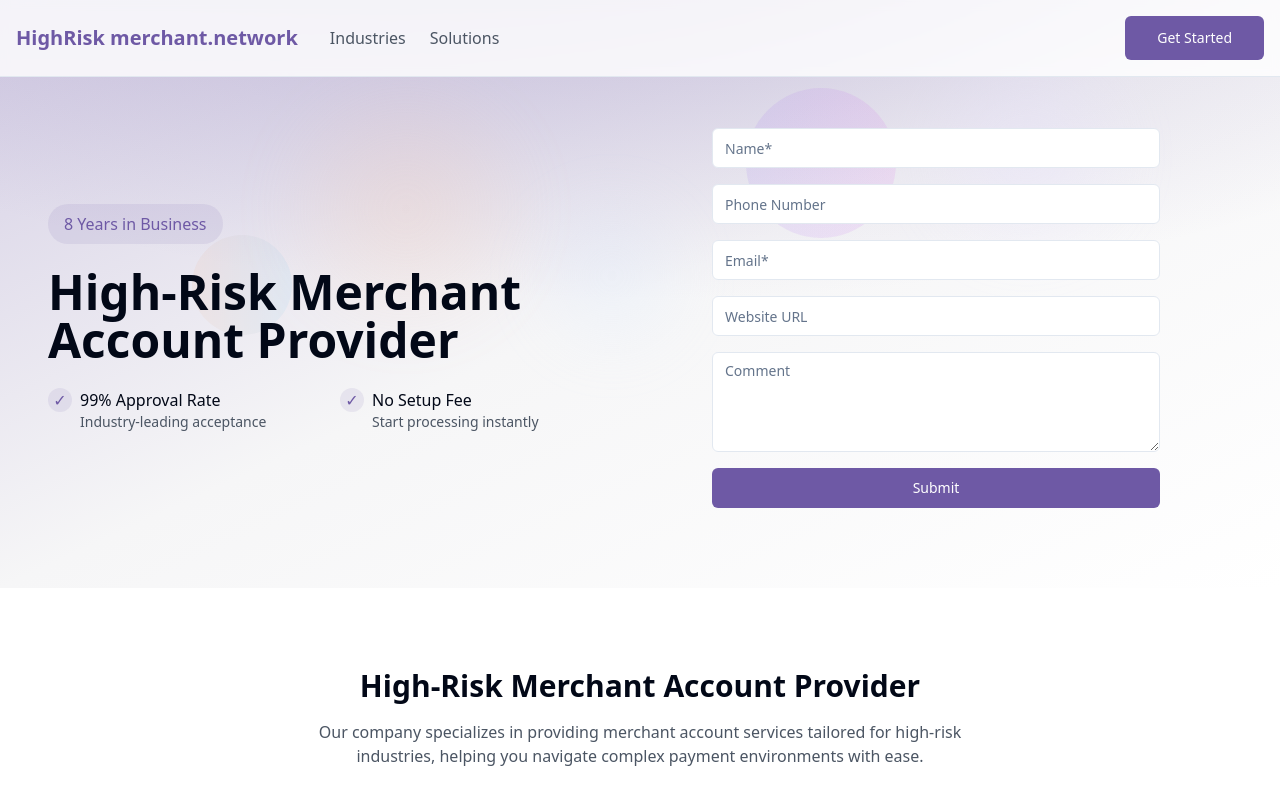
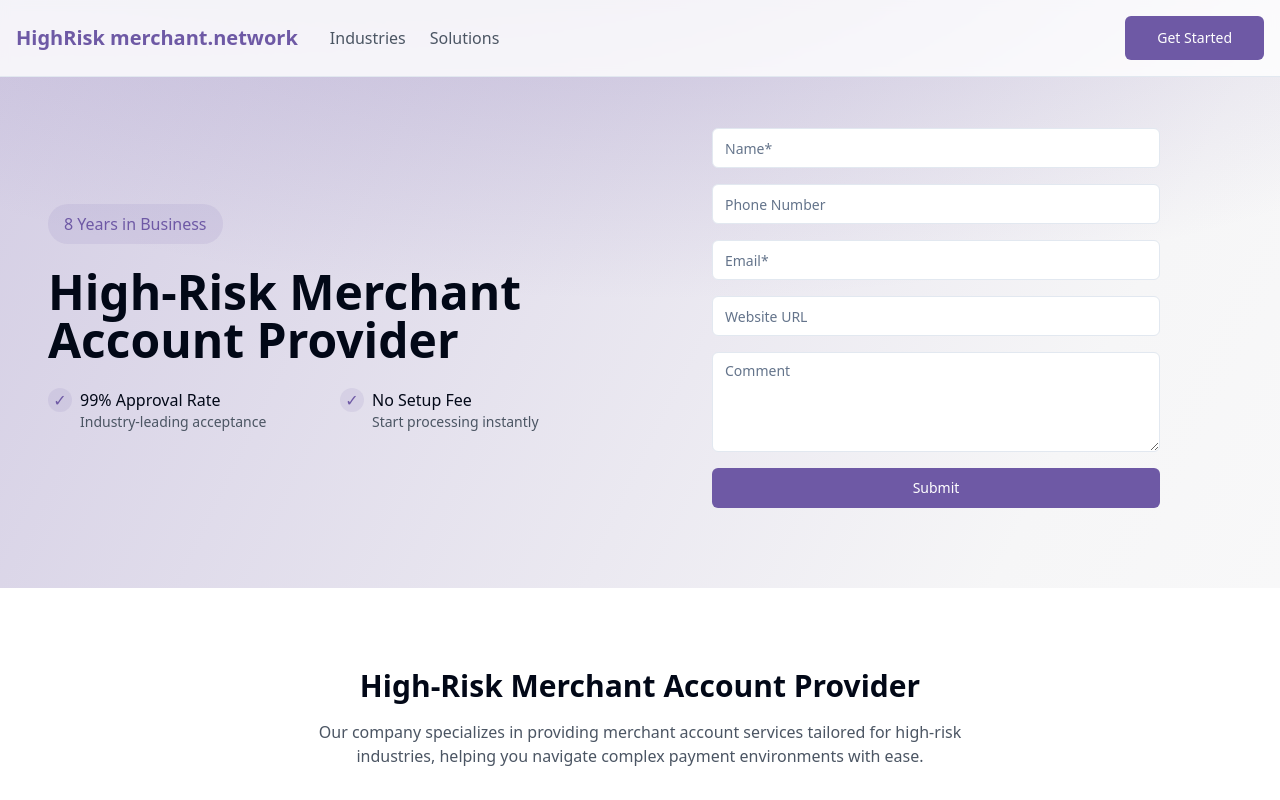
Before and after one commit to soshi3/highriskmerchant-network-49, a React (Vite) app: page / in a window 1280 px wide. Shown: the top 800 px of the page. Built offline with nearby package versions, Linux system fonts and the light colour scheme.

Commit message:
Revert previous changes
Reverted the last set of changes made to the codebase to restore the previous state.
[skip gpt_engineer]

```diff
--- a/src/pages/Index.tsx
+++ b/src/pages/Index.tsx
@@ -9,20 +9,10 @@ const Index = () => {
   return (
     <div className="min-h-screen">
       <div className="relative">
-        {/* Enhanced abstract background with multiple layers */}
+        {/* Stripe-like gradient background */}
         <div className="absolute inset-0 overflow-hidden -z-10">
-          {/* Base gradient */}
           <div className="absolute inset-0 bg-gradient-to-br from-primary/30 via-secondary to-white"></div>
-
-          {/* Abstract patterns */}
           <div className="absolute top-0 left-0 right-0 h-[500px] bg-[radial-gradient(ellipse_80%_80%_at_50%_-20%,rgba(110,89,165,0.3),rgba(255,255,255,0))]"></div>
-          <div className="absolute top-[10%] left-[20%] w-[300px] h-[300px] bg-[radial-gradient(circle_at_center,#FEC6A1_0%,transparent_70%)] blur-xl opacity-20"></div>
-          <div className="absolute top-[5%] right-[10%] w-[250px] h-[250px] bg-[radial-gradient(circle_at_center,#E5DEFF_0%,transparent_70%)] blur-xl opacity-30"></div>
-          <div className="absolute top-[30%] left-[40%] w-[200px] h-[200px] bg-[radial-gradient(circle_at_center,#D3E4FD_0%,transparent_70%)] blur-xl opacity-25"></div>
-
-          {/* Animated blobs */}
-          <div className="absolute top-[15%] right-[30%] w-[150px] h-[150px] rounded-full bg-gradient-to-r from-[#8B5CF6]/10 to-[#D946EF]/10 animate-pulse"></div>
-          <div className="absolute top-[40%] left-[15%] w-[100px] h-[100px] rounded-full bg-gradient-to-r from-[#F97316]/10 to-[#0EA5E9]/10 animate-pulse delay-700"></div>
         </div>
 
         <Navbar />
@@ -61,9 +51,8 @@ const Index = () => {
             </div>
           </div>
         </section>
-      </div>
 
-      {/* Features Section */}
+        {/* Features Section */}
       <section className="py-20 px-4 bg-white">
         <div className="container mx-auto">
           <div className="max-w-2xl mx-auto text-center mb-12">
@@ -81,7 +70,7 @@ const Index = () => {
         </div>
       </section>
 
-      {/* Industries Section */}
+        {/* Industries Section */}
       <section className="py-20 px-4 bg-secondary" id="industries">
         <div className="container mx-auto">
           <h2 className="text-3xl font-bold text-center mb-12">
@@ -91,7 +80,7 @@ const Index = () => {
         </div>
       </section>
 
-      {/* Stats Section */}
+        {/* Stats Section */}
       <section className="py-20 px-4 bg-white">
         <div className="container mx-auto">
           <h2 className="text-3xl font-bold text-center mb-12">About Us</h2>
@@ -99,7 +88,7 @@ const Index = () => {
         </div>
       </section>
 
-      {/* Footer */}
+        {/* Footer */}
       <footer className="bg-secondary py-20 px-4">
         <div className="container mx-auto">
           <div className="max-w-2xl mx-auto text-center mb-12">
@@ -114,6 +103,7 @@ const Index = () => {
           </div>
         </div>
       </footer>
+      </div>
     </div>
   );
 };
```
